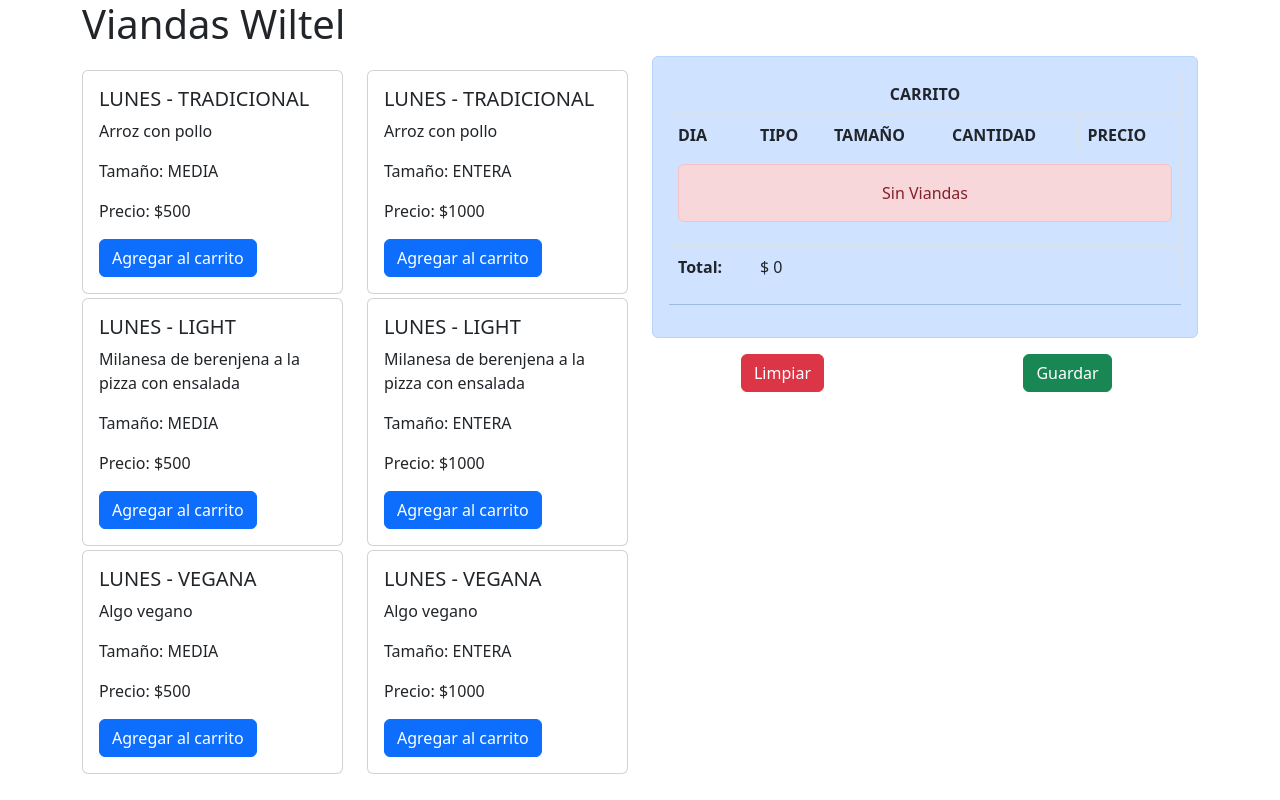
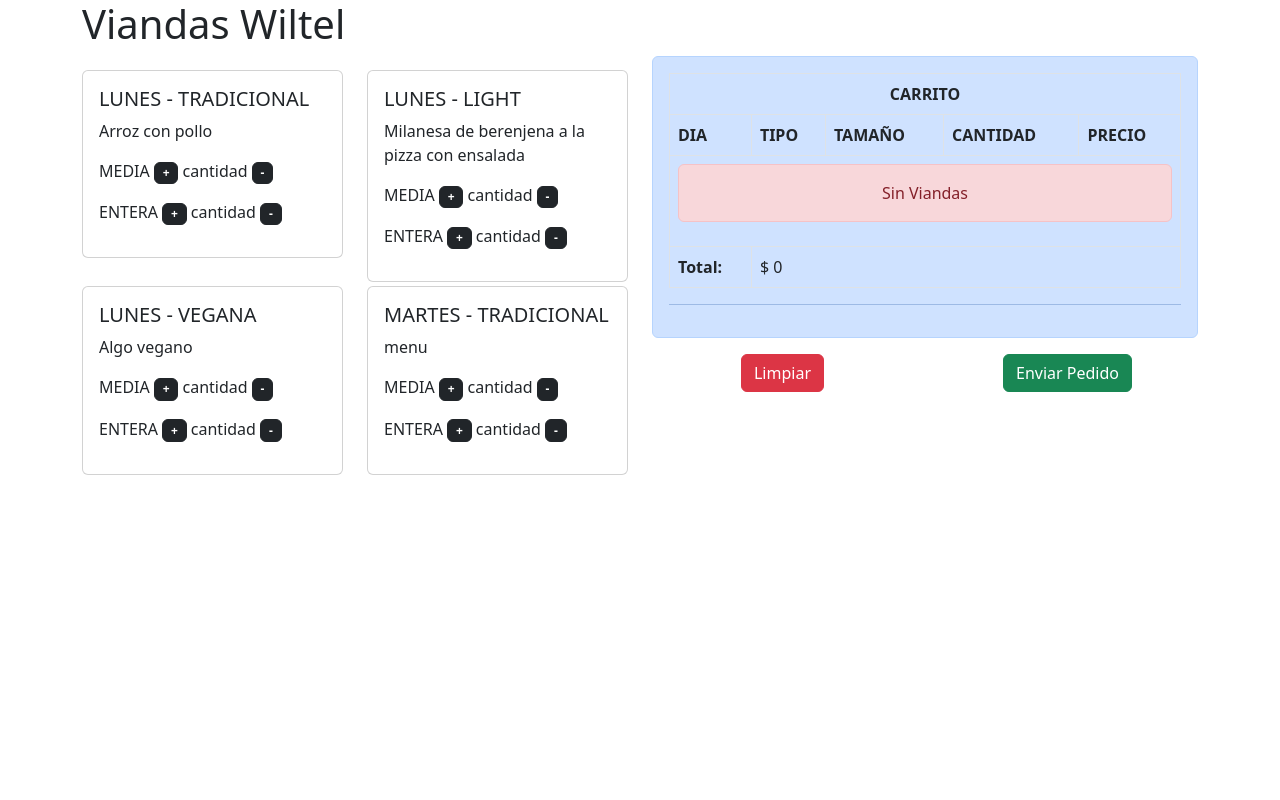
Before and after one commit to PedroFassanelli/ComoQuieras, a Django app: page / in a window 1280 px wide. Run offline with Django 4.2, Linux system fonts and the light colour scheme; data comes from the database, SQL or seed files in the repository; some libraries are stand-ins or nearby versions.

Commit message:
cambios en el modelo y templates

```diff
--- a/ComoQuieras/Cometela/admin.py
+++ b/ComoQuieras/Cometela/admin.py
@@ -1,6 +1,8 @@
 from django.contrib import admin
 
-from Cometela.models import Vianda
+from Cometela.models import Vianda, Tamaño, ViandaTamaño
 
 # Register your models here.
 admin.site.register(Vianda)
+admin.site.register(Tamaño)
+admin.site.register(ViandaTamaño)
--- a/ComoQuieras/Cometela/models.py
+++ b/ComoQuieras/Cometela/models.py
@@ -25,22 +25,23 @@ class Vianda(models.Model):
     )
     tipo = models.CharField(choices= Tipos, max_length=20)
 
+    def __str__(self):
+        return f'{self.dia} - {self.fecha} - {self.tipo}'
+
+class Tamaño(models.Model):
     Tamaños = (
         ('MEDIA', 'Media'),
         ('ENTERA', 'Entera')
     )
     tamaño = models.CharField(choices= Tamaños, max_length=20, null=True)
-
-    precio = models.IntegerField()
-    #precio_media = models.IntegerField()
-    #precio_entera = models.IntegerField()
+    precio = models.IntegerField(default=0)
 
     def __str__(self):
-        return f'{self.dia} - {self.fecha} - {self.tamaño} - {self.tipo}'
+        return f'{self.tamaño} - {self.precio}'
 
-#Vianda y Pedido deberia estar unificado?
-class Pedido(models.Model):
+class ViandaTamaño(models.Model):
     vianda = models.ForeignKey(Vianda, on_delete=models.DO_NOTHING)
-    media = models.IntegerField(default=0)
-    entera = models.IntegerField(default=0)
-    user = models.ForeignKey(User, on_delete=models.DO_NOTHING)
+    tamaño = models.ForeignKey(Tamaño, on_delete=models.DO_NOTHING)
+
+    def __str__(self):
+        return f'{self.vianda} - {self.tamaño}'
--- a/ComoQuieras/Cometela/templates/carrito.html
+++ b/ComoQuieras/Cometela/templates/carrito.html
@@ -22,8 +22,8 @@
                 <td>{{value.cantidad}}</td>
                 <td>{{value.acumulado}}
                     <div>
-                        <a href="{% url 'Add' value.vianda_id %}" class="badge btn btn-dark badge-dark">+</a>
-                        <a href="{% url 'Sub' value.vianda_id %}" class="badge btn btn-dark badge-dark">-</a>
+                        <a href="{% url 'Add' value.vianda_tamaño_id %}" class="badge btn btn-dark badge-dark">+</a>
+                        <a href="{% url 'Sub' value.vianda_tamaño_id %}" class="badge btn btn-dark badge-dark">-</a>
                     </div>
                 </td>
             </tr>
@@ -45,5 +45,5 @@
 </div>
 <div class="row text-center">
     <div class="col-6"><a href="{% url 'CLS' %}" class="btn btn-danger">Limpiar</a></div>
-    <div class="col-6"><a href="#" class="btn btn-success">Guardar</a></div>
+    <div class="col-6"><a href="#" class="btn btn-success">Enviar Pedido</a></div>
 </div>
--- a/ComoQuieras/Cometela/templates/viandas.html
+++ b/ComoQuieras/Cometela/templates/viandas.html
@@ -14,6 +14,9 @@
         <div class="row">
             <div class="col-12 align-self-center"><h1>Viandas Wiltel</h1></div>
         </div>
+        <div>
+
+        </div>
         <div class="row">
             <div class="col-6">
                 <div class="row" style="padding: 10px 0;">
@@ -26,9 +29,20 @@
                                     <div class="card-body">
                                         <h5 class="card-title">{{vianda.dia}} - {{vianda.tipo}}</h5>
                                         <p class="card-text">{{vianda.descripcion}}</p>
-                                        <p class="card-text">Tamaño: {{vianda.tamaño}}</p>
-                                        <p class="card-text">Precio: ${{vianda.precio}}</p>
-                                        <a href="{% url 'Add' vianda.id %}" class="btn btn-primary">Agregar al carrito</a>
+                                        {% for tamaño in tamaños %}
+                                        {% for vianda_tamaño in viandas_tamaños %}
+                                        {% if vianda_tamaño.vianda == vianda and vianda_tamaño.tamaño == tamaño %}
+                                        <div>
+                                            <p>
+                                                {{tamaño.tamaño}}
+                                                <a href="{% url 'Add' vianda_tamaño.id %}" class="badge btn btn-dark badge-dark">+</a>
+                                                cantidad
+                                                <a href="{% url 'Sub' vianda_tamaño.id %}" class="badge btn btn-dark badge-dark">-</a>
+                                            </p>
+                                        </div>
+                                        {% endif %}
+                                        {% endfor %}
+                                        {% endfor %}
                                     </div>
                                 </div>
                             </div>
--- a/ComoQuieras/Cometela/views.py
+++ b/ComoQuieras/Cometela/views.py
@@ -1,31 +1,33 @@
 from django.shortcuts import render, HttpResponse, redirect
 # Create your views here.
 
-from Cometela.models import Vianda
+from Cometela.models import Vianda, Tamaño, ViandaTamaño
 from Cometela.carrito import Carrito
 
 
 def tienda(request):
     viandas = Vianda.objects.all()
+    tamaños = Tamaño.objects.all()
+    viandas_tamaños = ViandaTamaño.objects.all()
 
-    return render(request, "viandas.html", {'viandas': viandas})
+    return render(request, "viandas.html", {'viandas': viandas, 'tamaños': tamaños, 'viandas_tamaños': viandas_tamaños})
 
-def agregar_vianda(request, vianda_id):
+def agregar_vianda(request, vianda_tamaño_id):
     carrito = Carrito(request)
-    vianda = Vianda.objects.get(id=vianda_id)
-    carrito.agregar(vianda)
+    vianda_tamaño = ViandaTamaño.objects.get(id=vianda_tamaño_id)
+    carrito.agregar(vianda_tamaño)
     return redirect("Tienda")
 
-def eliminar_vianda(request, vianda_id):
+def eliminar_vianda(request, vianda_tamaño_id):
     carrito = Carrito(request)
-    vianda = Vianda.objects.get(id=vianda_id)
-    carrito.eliminar(vianda)
+    vianda_tamaño = ViandaTamaño.objects.get(id=vianda_tamaño_id)
+    carrito.eliminar(vianda_tamaño)
     return redirect("Tienda")
 
-def restar_vianda(request, vianda_id):
+def restar_vianda(request, vianda_tamaño_id):
     carrito = Carrito(request)
-    vianda = Vianda.objects.get(id=vianda_id)
-    carrito.restar(vianda)
+    vianda_tamaño = ViandaTamaño.objects.get(id=vianda_tamaño_id)
+    carrito.restar(vianda_tamaño)
     return redirect("Tienda")
 
 def limpiar_carrito(request):
--- a/ComoQuieras/ComoQuieras/urls.py
+++ b/ComoQuieras/ComoQuieras/urls.py
@@ -21,8 +21,8 @@ from Cometela.views import tienda, agregar_vianda, eliminar_vianda, restar_viand
 urlpatterns = [
     path('admin/', admin.site.urls),
     path('', tienda, name = "Tienda"),
-    path('agregar/<int:vianda_id>/', agregar_vianda, name="Add"),
-    path('eliminar/<int:vianda_id>/', eliminar_vianda, name="Del"),
-    path('restar/<int:vianda_id>/', restar_vianda, name="Sub"),
+    path('agregar/<int:vianda_tamaño_id>/', agregar_vianda, name="Add"),
+    path('eliminar/<int:vianda_tamaño_id>/', eliminar_vianda, name="Del"),
+    path('restar/<int:vianda_tamaño_id>/', restar_vianda, name="Sub"),
     path('limpiar/', limpiar_carrito, name="CLS"),
 ]
```
Also changed, not shown: ComoQuieras/Cometela/carrito.py (+16 -12 lines), ComoQuieras/Cometela/migrations/0005_viandatamaño_remove_vianda_precio_and_more.py (added), ComoQuieras/Cometela/migrations/0006_tamaño_delete_viandatamaño.py (added), ComoQuieras/Cometela/migrations/0007_viandatamaño.py (added), ComoQuieras/db.sqlite3.
